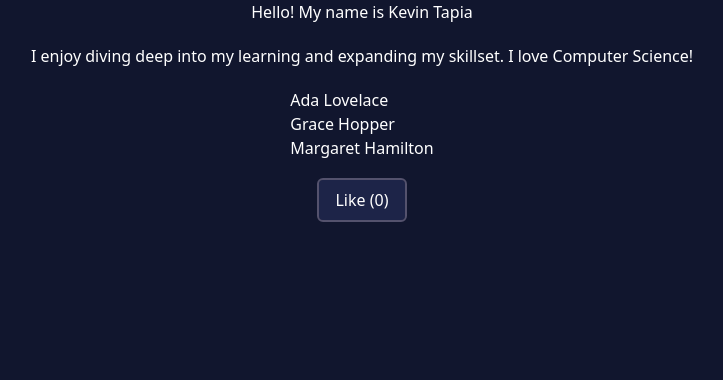
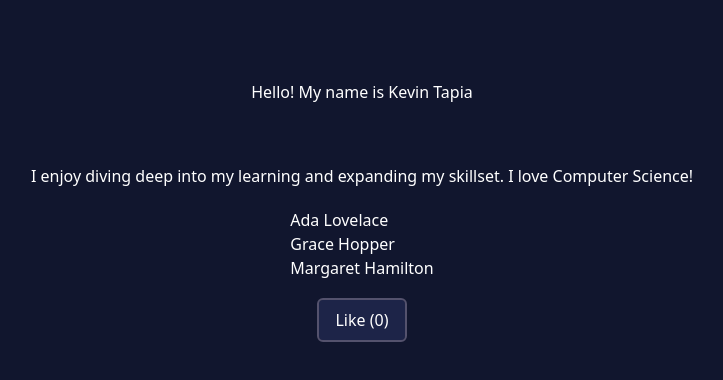
Before and after one commit to ktapia576/AWS-portfolio, a Next.js app: page / in a window 1280 px wide. Shown: the top 380 px of the page, without its empty margins (278-1001 px from the left). Built offline with nearby package versions, Linux system fonts and the light colour scheme.

Commit message:
Allow to add styling to header component

```diff
--- a/app/page.js
+++ b/app/page.js
@@ -7,7 +7,7 @@ export default function HomePage() {
     return (
         <div className="grid place-items-center gap-5 text-white">
             {/* Nesting the Header component */}
-            <Header title="Hello! My name is Kevin Tapia"/>
+            <Header className="pt-20 pb-10" title="Hello! My name is Kevin Tapia"/>
             <Header title="I enjoy diving deep into my learning and expanding my skillset. I love Computer Science!"/>
             <ul>
                 {names.map((name) => (
--- a/app/ui/header.js
+++ b/app/ui/header.js
@@ -2,7 +2,7 @@
 
 import { useState } from 'react';
 
-export default function Header({ title }) {
+export default function Header({ title , className=""}) {
     const [count, setCount] = useState(0);
 
     function increment() {
@@ -11,5 +11,5 @@ export default function Header({ title }) {
 
     console.log(`${title}: count = ${count}`);
 
-    return <h1 onClick={increment}>{title}</h1>;
+    return <h1 className={className}onClick={increment}>{title}</h1>;
 }
```
